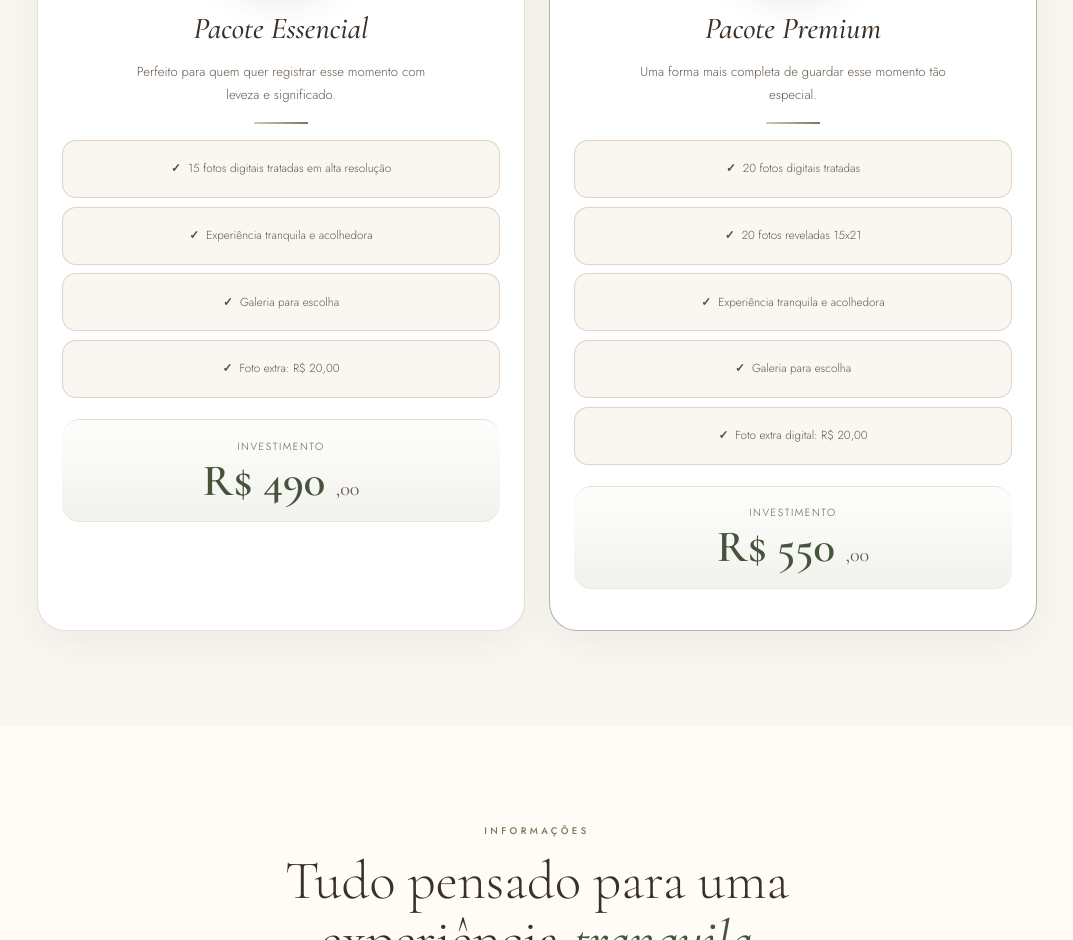
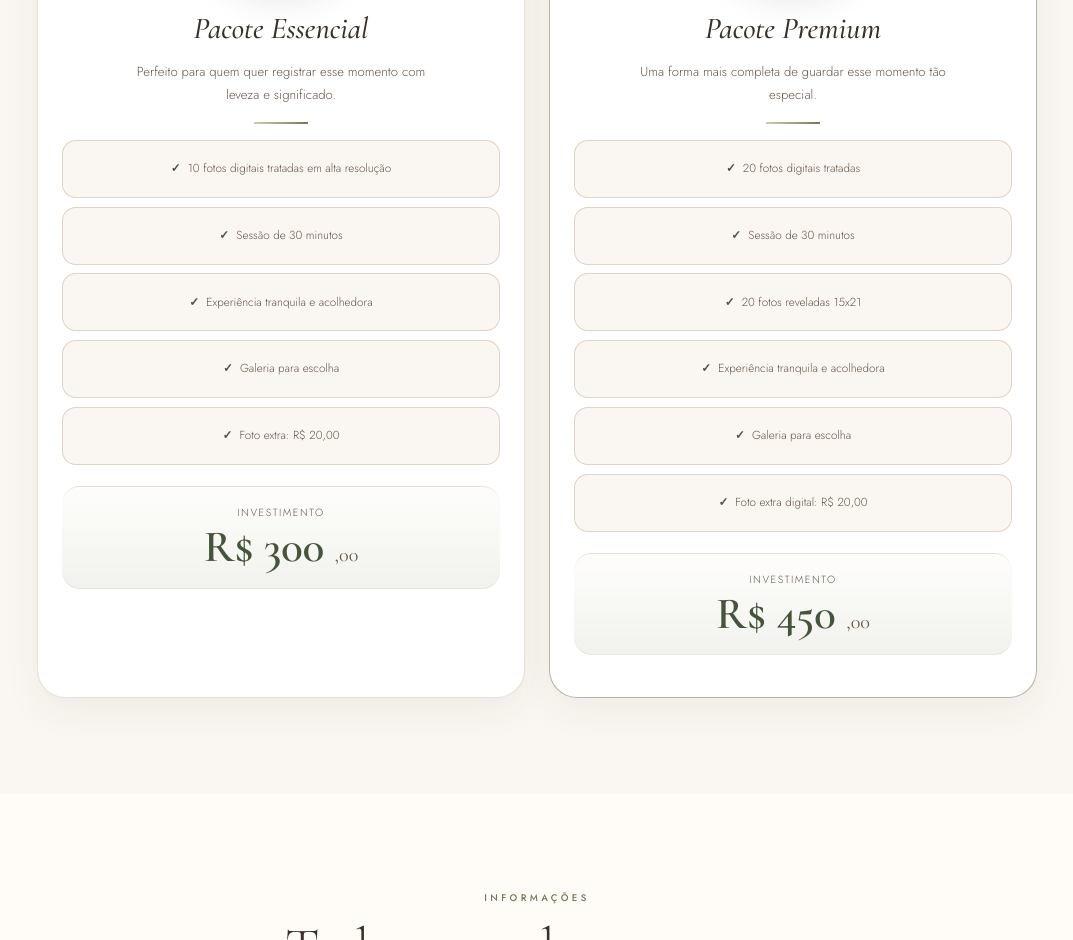
Before and after one commit to davicustodio/site-pascoa-ester-fotografia, a plain HTML site: page dia-das-maes/index.html in a window 1280 px wide. Shown: the part 4434-5374 px from the top of the page, without its empty margins (103-1176 px from the left). Drawn offline with nearby package versions, Linux system fonts and the light colour scheme.

Commit message:
feat(pacotes): atualiza preços essencial e premium e sessão de 30 minutos
Ajusta quantidade de fotos no essencial, valores de investimento e item de duração da sessão em ambos os pacotes.

```diff
--- a/dia-das-maes/index.html
+++ b/dia-das-maes/index.html
@@ -699,14 +699,15 @@
         <p class="pricing-sub">Perfeito para quem quer registrar esse momento com leveza e significado.</p>
         <div class="pricing-divider"></div>
         <ul class="pricing-features">
-          <li>15 fotos digitais tratadas em alta resolução</li>
+          <li>10 fotos digitais tratadas em alta resolução</li>
+          <li>Sessão de 30 minutos</li>
           <li>Experiência tranquila e acolhedora</li>
           <li>Galeria para escolha</li>
           <li>Foto extra: R$ 20,00</li>
         </ul>
         <div class="pricing-price">
           <div class="pricing-from">Investimento</div>
-          <div class="pricing-value">R$ 490 <small>,00</small></div>
+          <div class="pricing-value">R$ 300 <small>,00</small></div>
         </div>
       </div>
 
@@ -721,6 +722,7 @@
         <div class="pricing-divider"></div>
         <ul class="pricing-features">
           <li>20 fotos digitais tratadas</li>
+          <li>Sessão de 30 minutos</li>
           <li>20 fotos reveladas 15x21</li>
           <li>Experiência tranquila e acolhedora</li>
           <li>Galeria para escolha</li>
@@ -728,7 +730,7 @@
         </ul>
         <div class="pricing-price">
           <div class="pricing-from">Investimento</div>
-          <div class="pricing-value">R$ 550 <small>,00</small></div>
+          <div class="pricing-value">R$ 450 <small>,00</small></div>
         </div>
       </div>
     </div>
```
